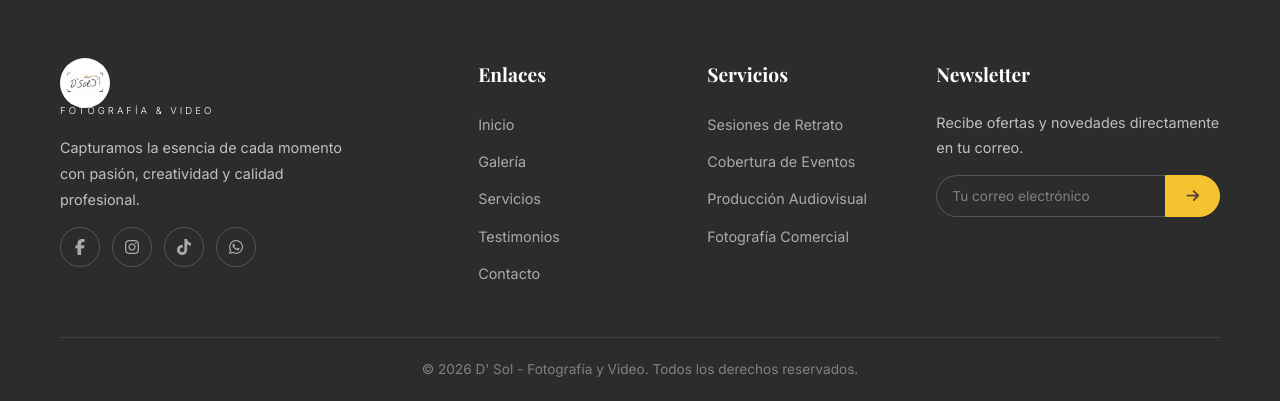
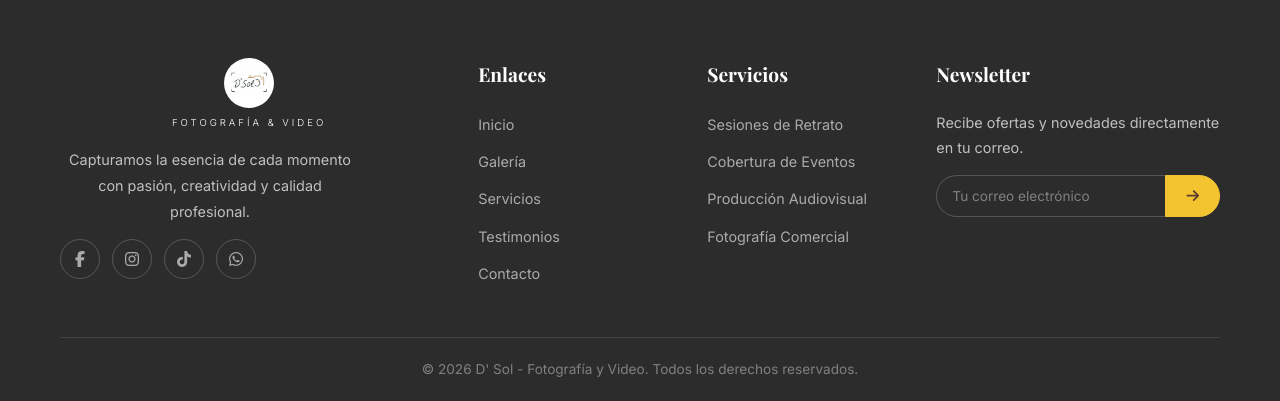
Before and after one commit to Eliab1234/dsol, a plain HTML site: page index.html in a window 1280 px wide. Shown: the part 2827-3228 px from the top of the page. Drawn offline with nearby package versions, Linux system fonts and the light colour scheme; a web font is replaced by a local one.

Commit message:
correcion centrado de logo

```diff
--- a/css/style.css
+++ b/css/style.css
@@ -1111,9 +1111,15 @@ ul { list-style: none; }
   border-bottom: 1px solid rgba(255,255,255,0.1);
 }
 
+.footer-brand {
+  text-align: center;
+}
+
 .footer-brand .logo {
+  flex-direction: column;
+  align-items: center;
+  width: 100%;
   margin-bottom: 15px;
-  display: inline-block;
 }
 
 .footer-brand p {
```
